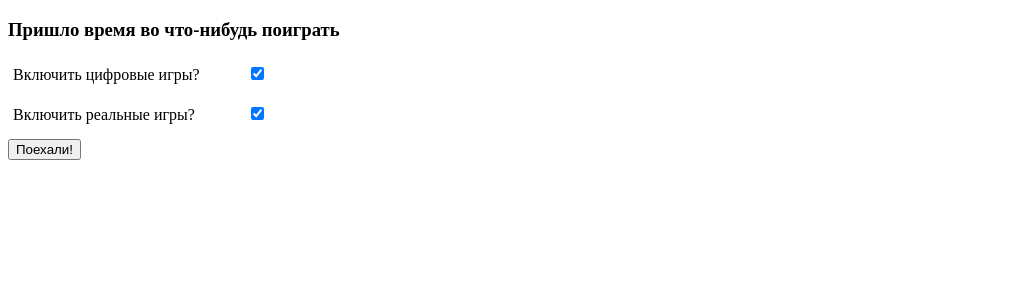
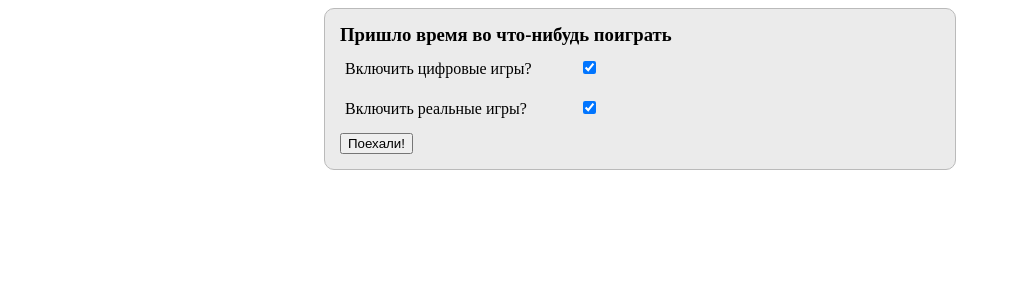
Before and after one commit to alrusdi/bg.alrusdi.ru, a Django app: page / in a window 1280 px wide. Shown: the top 300 px of the page, without its empty margins (0-1011 px from the left). Run offline with Django 3.2, Linux system fonts and the light colour scheme; the visitor is signed in with stand-in values (Sample User, id 1).

Commit message:
Various improovements and bug fixes

```diff
--- a/static/css/styles.css
+++ b/static/css/styles.css
@@ -11,3 +11,22 @@
 .daction {
     width: 20px;
 }
+
+.msg {
+    background: #afa;
+    padding: 7px;
+    border: 1px solid #a0e3a0;
+}
+
+.cont {
+    max-width: 600px;
+    margin: 0 auto;
+    border: 1px solid #bababa;
+    border-radius: 10px;
+    background: #ebebeb;
+    padding: 15px;
+}
+
+h3 {
+    margin: 0 0 7px 0;
+}
--- a/static/js/app.js
+++ b/static/js/app.js
@@ -13,14 +13,15 @@ var app = new Vue({
         message: ""
     },
     methods: {
-        choose_game: function () {
+        choose_game: function (do_not_hide_choosen) {
             this.is_processing = true;
-            this.choosen_game = false;
+            if ( ! do_not_hide_choosen) {
+                this.choosen_game = false;
+            }
             var vue_app = this;
             axios.post('/choose-game/', {'is_real': this.is_real, 'is_digital': this.is_digital})
                 .then(function (response) {
                     vue_app.choosen_game = response.data.game;
-                    console.log(vue_app.choosen_game);
                     vue_app.is_processing = false;
                 })
                 .catch(function (error) {
@@ -32,7 +33,7 @@ var app = new Vue({
             var vue_app = this;
             axios.post('/register-play/', {'game_id': vue_app.choosen_game.id})
                 .then(function (response) {
-                    vue_app.message = "Ok! Игра «%s» записана." % choosen_game.title;
+                    vue_app.message = "Ok! Игра «"+vue_app.choosen_game.title+"» записана.";
                     vue_app.choosen_game = false;
                     vue_app.is_processing = false;
                 })
@@ -45,8 +46,8 @@ var app = new Vue({
             var vue_app = this;
             axios.post('/reject-play/',  {'game_id': vue_app.choosen_game.id})
                 .then(function (response) {
+                    vue_app.message = "Ok! Игра «"+vue_app.choosen_game.title+"» отменена.";
                     vue_app.choosen_game = false;
-                    vue_app.message = "Ok! Игра записана.";
                     vue_app.is_processing = false;
                 })
                 .catch(function (error) {
--- a/templates/index.html
+++ b/templates/index.html
@@ -2,15 +2,16 @@
 
 {% block content %}
     <div id="app" v-cloak>
+        <div class="cont">
             <div v-if="choosen_game">
                 <h3>[[ choosen_game.title ]]</h3>
                 <button v-on:click="register_play()" :disabled="is_processing">Отлично. Играем!</button>&nbsp;&nbsp;
                 <button v-on:click="reject_play()"  :disabled="is_processing">Нет, давай в другое!</button>&nbsp;&nbsp;
-            <button v-on:click="choose_game()"  :disabled="is_processing">ZZZ!</button>
+                <button v-on:click="choose_game(true)"  :disabled="is_processing">ZZZ!</button>
             </div>
-        <div v-else="game_selection_enabled" style="max-width: 600px;">
+            <div v-else>
+                <div class="msg" v-if="message">[[ message ]]</div>
                 <h3>Пришло время во что-нибудь поиграть</h3>
-            <div class="msg">[[ message ]]</div>
                 <div>
                     <div>
                       <div class="dtitle">Включить цифровые игры?</div>
@@ -27,6 +28,7 @@
                 </div>
             </div>
         </div>
+    </div>
 {% endblock %}
 
 {% block js %}
```
Also changed, not shown: chooser/admin.py (+9 -1 lines), chooser/models.py (+9 -2 lines), chooser/migrations/0003_auto_20180625_2249.py (added), chooser/migrations/0004_auto_20180625_2252.py (added). Lines whose indentation alone changed are shown as unchanged.
